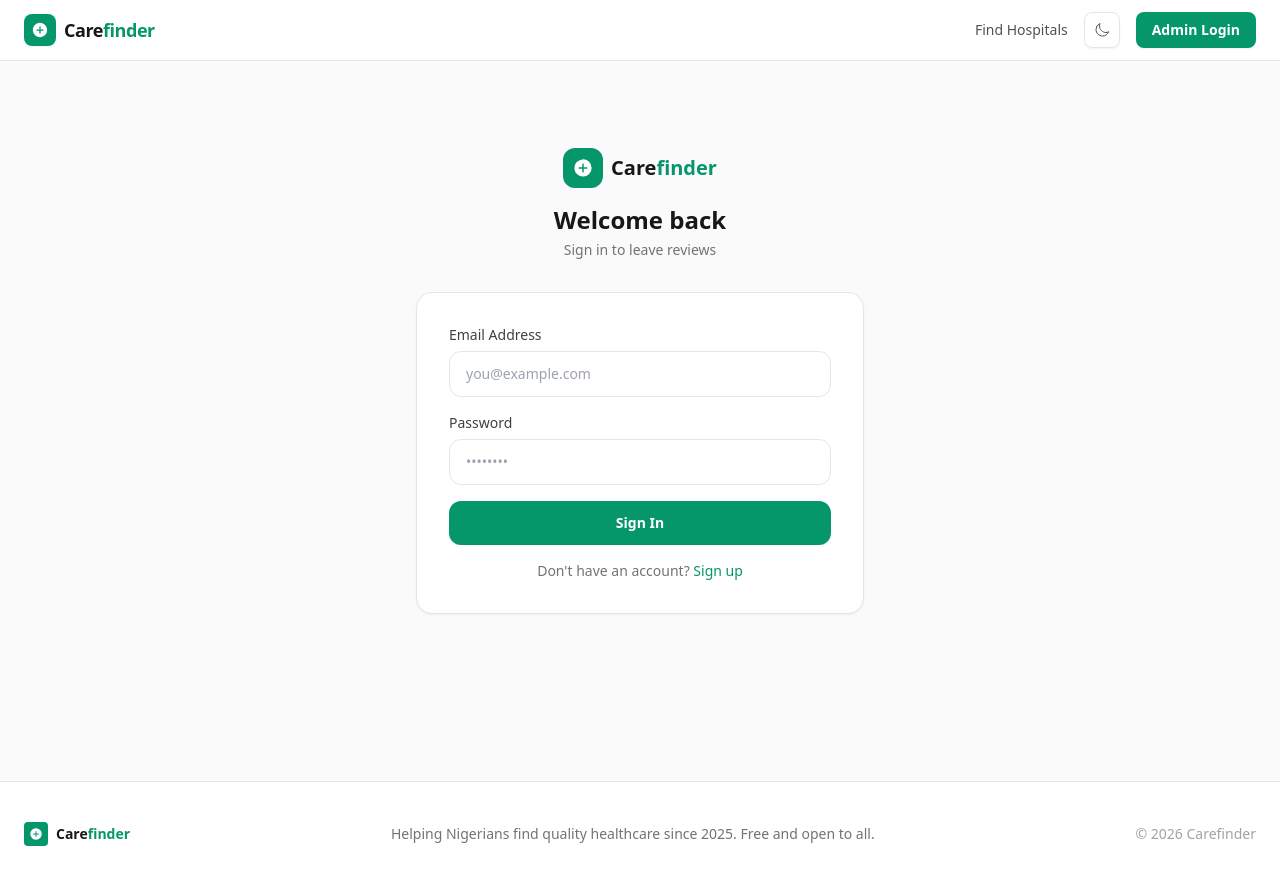
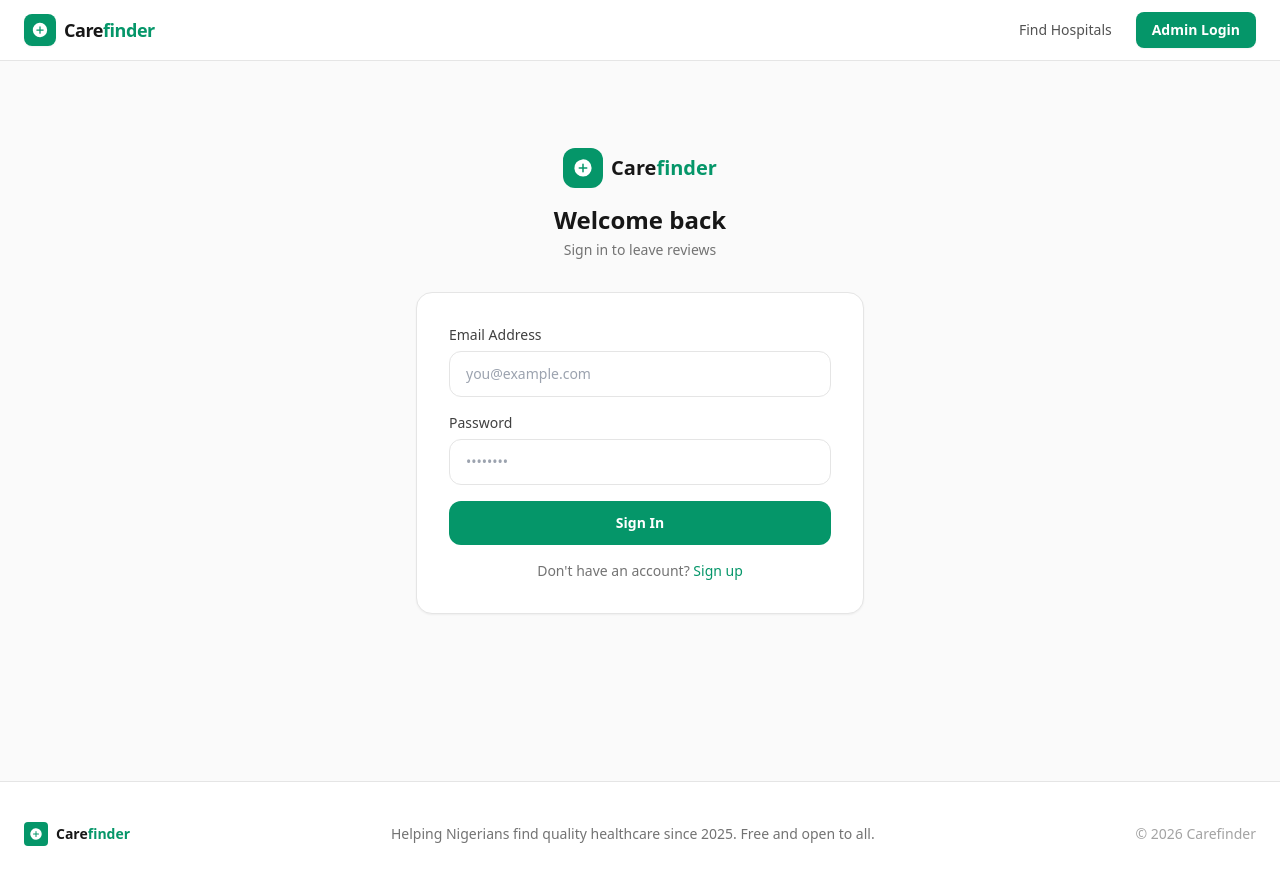
Before and after one commit to Aycrescendo/carefinder, a Next.js app: page /auth/login in a window 1280 px wide. Built offline with nearby package versions, Linux system fonts and the light colour scheme.

Commit message:
feat: complete Carefinder hospital directory

```diff
--- a/package.json
+++ b/package.json
@@ -27,7 +27,6 @@
     "mapbox-gl": "^3.24.0",
     "marked": "^18.0.4",
     "next": "14.2.35",
-    "next-themes": "^0.4.6",
     "papaparse": "^5.5.3",
     "react": "^18",
     "react-dom": "^18",
--- a/src/app/globals.css
+++ b/src/app/globals.css
@@ -9,50 +9,3 @@
 body {
   font-family: var(--font-plus-jakarta), sans-serif;
 }
-
-/* ─── Dark Mode ────────────────────────────────────────────────────────────── */
-
-.dark body {
-  background-color: #0a0a0a;
-  color: #ededed;
-}
-
-.dark .bg-white {
-  background-color: #1a1a1a !important;
-}
-
-.dark .bg-neutral-50 {
-  background-color: #111111 !important;
-}
-
-.dark .bg-neutral-100 {
-  background-color: #1f1f1f !important;
-}
-
-.dark .border-neutral-200 {
-  border-color: #2e2e2e !important;
-}
-
-.dark .text-neutral-900 {
-  color: #ededed !important;
-}
-
-.dark .text-neutral-700 {
-  color: #d4d4d4 !important;
-}
-
-.dark .text-neutral-600 {
-  color: #a3a3a3 !important;
-}
-
-.dark .text-neutral-500 {
-  color: #737373 !important;
-}
-
-.dark .shadow-sm {
-  box-shadow: 0 1px 2px rgba(0, 0, 0, 0.5) !important;
-}
-
-.dark .shadow-md {
-  box-shadow: 0 4px 6px rgba(0, 0, 0, 0.5) !important;
-}
--- a/src/app/layout.tsx
+++ b/src/app/layout.tsx
@@ -1,8 +1,6 @@
 import type { Metadata } from 'next'
 import { Plus_Jakarta_Sans } from 'next/font/google'
 import './globals.css'
-import { ThemeProvider } from '@/components/ui/ThemeProvider'
-import ThemeToggle from '@/components/ui/ThemeToggle'
 
 const plusJakarta = Plus_Jakarta_Sans({
   subsets: ['latin'],
@@ -31,15 +29,9 @@ export const metadata: Metadata = {
 
 export default function RootLayout({ children }: { children: React.ReactNode }) {
   return (
-    <html lang="en" className={plusJakarta.variable} suppressHydrationWarning>
-      <body className="min-h-screen bg-neutral-50 font-sans antialiased dark:bg-neutral-950">
-        <ThemeProvider
-          attribute="class"
-          defaultTheme="system"
-          enableSystem
-          disableTransitionOnChange
-        >
-          <header className="sticky top-0 z-50 border-b border-neutral-200 bg-white/90 backdrop-blur-sm dark:border-neutral-800 dark:bg-neutral-900/90">
+    <html lang="en" className={plusJakarta.variable}>
+      <body className="min-h-screen bg-neutral-50 font-sans antialiased">
+        <header className="sticky top-0 z-50 border-b border-neutral-200 bg-white/90 backdrop-blur-sm">
           <div className="mx-auto flex max-w-7xl items-center justify-between px-4 py-3 sm:px-6">
             {/* Logo */}
             <a href="/" className="group flex items-center gap-2">
@@ -53,20 +45,19 @@ export default function RootLayout({ children }: { children: React.ReactNode })
                   <path d="M11.25 3.375A8.625 8.625 0 1 0 20.625 12 8.625 8.625 0 0 0 11.25 3.375ZM12 7.5a.75.75 0 0 1 .75.75v3h3a.75.75 0 0 1 0 1.5h-3v3a.75.75 0 0 1-1.5 0v-3h-3a.75.75 0 0 1 0-1.5h3v-3A.75.75 0 0 1 12 7.5Z" />
                 </svg>
               </div>
-                <span className="text-lg font-bold tracking-tight text-neutral-900 dark:text-white">
+              <span className="text-lg font-bold tracking-tight text-neutral-900">
                 Care<span className="text-emerald-600">finder</span>
               </span>
             </a>
 
             {/* Nav Links */}
-              <nav className="hidden items-center gap-4 sm:flex">
+            <nav className="hidden items-center gap-6 sm:flex">
               <a
                 href="/search"
-                  className="text-sm font-medium text-neutral-600 transition-colors hover:text-emerald-600 dark:text-neutral-400 dark:hover:text-emerald-400"
+                className="text-sm font-medium text-neutral-600 transition-colors hover:text-emerald-600"
               >
                 Find Hospitals
               </a>
-                <ThemeToggle />
               <a
                 href="/admin/login"
                 className="rounded-lg bg-emerald-600 px-4 py-2 text-sm font-semibold text-white shadow-sm transition-colors hover:bg-emerald-700"
@@ -75,10 +66,8 @@ export default function RootLayout({ children }: { children: React.ReactNode })
               </a>
             </nav>
 
-              {/* Mobile */}
-              <div className="flex items-center gap-2 sm:hidden">
-                <ThemeToggle />
-                <button className="flex items-center gap-1 rounded-lg p-2 text-neutral-600 hover:bg-neutral-100 dark:text-neutral-400 dark:hover:bg-neutral-800">
+            {/* Mobile menu button */}
+            <button className="flex items-center gap-1 rounded-lg p-2 text-neutral-600 hover:bg-neutral-100 sm:hidden">
               <svg
                 xmlns="http://www.w3.org/2000/svg"
                 fill="none"
@@ -95,12 +84,11 @@ export default function RootLayout({ children }: { children: React.ReactNode })
               </svg>
             </button>
           </div>
-            </div>
         </header>
 
         <main className="mx-auto max-w-7xl px-4 sm:px-6">{children}</main>
 
-          <footer className="mt-20 border-t border-neutral-200 bg-white dark:border-neutral-800 dark:bg-neutral-900">
+        <footer className="mt-20 border-t border-neutral-200 bg-white">
           <div className="mx-auto max-w-7xl px-4 py-10 sm:px-6">
             <div className="flex flex-col items-center justify-between gap-4 sm:flex-row">
               <div className="flex items-center gap-2">
@@ -114,7 +102,7 @@ export default function RootLayout({ children }: { children: React.ReactNode })
                     <path d="M11.25 3.375A8.625 8.625 0 1 0 20.625 12 8.625 8.625 0 0 0 11.25 3.375ZM12 7.5a.75.75 0 0 1 .75.75v3h3a.75.75 0 0 1 0 1.5h-3v3a.75.75 0 0 1-1.5 0v-3h-3a.75.75 0 0 1 0-1.5h3v-3A.75.75 0 0 1 12 7.5Z" />
                   </svg>
                 </div>
-                  <span className="text-sm font-semibold text-neutral-900 dark:text-white">
+                <span className="text-sm font-semibold text-neutral-900">
                   Care<span className="text-emerald-600">finder</span>
                 </span>
               </div>
@@ -125,7 +113,6 @@ export default function RootLayout({ children }: { children: React.ReactNode })
             </div>
           </div>
         </footer>
-        </ThemeProvider>
       </body>
     </html>
   )
--- a/src/components/ui/ThemeProvider.tsx
+++ /dev/null
@@ -1,8 +0,0 @@
-'use client'
-
-import { ThemeProvider as NextThemesProvider } from 'next-themes'
-import type { ThemeProviderProps } from 'next-themes'
-
-export function ThemeProvider({ children, ...props }: ThemeProviderProps) {
-  return <NextThemesProvider {...props}>{children}</NextThemesProvider>
-}
--- a/src/components/ui/ThemeToggle.tsx
+++ /dev/null
@@ -1,61 +0,0 @@
-'use client'
-
-import { useTheme } from 'next-themes'
-import { useEffect, useState } from 'react'
-
-export default function ThemeToggle() {
-  const { theme, setTheme } = useTheme()
-  const [mounted, setMounted] = useState(false)
-
-  // Avoid hydration mismatch
-  useEffect(() => setMounted(true), [])
-
-  if (!mounted) {
-    return (
-      <div className="h-9 w-9 rounded-lg border border-neutral-200 bg-neutral-100 dark:border-neutral-700 dark:bg-neutral-800" />
-    )
-  }
-
-  return (
-    <button
-      onClick={() => setTheme(theme === 'dark' ? 'light' : 'dark')}
-      className="flex h-9 w-9 items-center justify-center rounded-lg border border-neutral-200 bg-white text-neutral-600 shadow-sm transition-colors hover:bg-neutral-50 hover:text-neutral-900 dark:border-neutral-700 dark:bg-neutral-800 dark:text-neutral-400 dark:hover:bg-neutral-700 dark:hover:text-neutral-100"
-      aria-label="Toggle theme"
-      title={theme === 'dark' ? 'Switch to light mode' : 'Switch to dark mode'}
-    >
-      {theme === 'dark' ? (
-        // Sun icon for light mode
-        <svg
-          xmlns="http://www.w3.org/2000/svg"
-          fill="none"
-          viewBox="0 0 24 24"
-          strokeWidth={1.5}
-          stroke="currentColor"
-          className="h-4 w-4"
-        >
-          <path
-            strokeLinecap="round"
-            strokeLinejoin="round"
-            d="M12 3v2.25m6.364.386-1.591 1.591M21 12h-2.25m-.386 6.364-1.591-1.591M12 18.75V21m-4.773-4.227-1.591 1.591M5.25 12H3m4.227-4.773L5.636 5.636M15.75 12a3.75 3.75 0 1 1-7.5 0 3.75 3.75 0 0 1 7.5 0Z"
-          />
-        </svg>
-      ) : (
-        // Moon icon for dark mode
-        <svg
-          xmlns="http://www.w3.org/2000/svg"
-          fill="none"
-          viewBox="0 0 24 24"
-          strokeWidth={1.5}
-          stroke="currentColor"
-          className="h-4 w-4"
-        >
-          <path
-            strokeLinecap="round"
-            strokeLinejoin="round"
-            d="M21.752 15.002A9.72 9.72 0 0 1 18 15.75c-5.385 0-9.75-4.365-9.75-9.75 0-1.33.266-2.597.748-3.752A9.753 9.753 0 0 0 3 11.25C3 16.635 7.365 21 12.75 21a9.753 9.753 0 0 0 9.002-5.998Z"
-          />
-        </svg>
-      )}
-    </button>
-  )
-}
--- a/tailwind.config.ts
+++ b/tailwind.config.ts
@@ -1,7 +1,6 @@
 import type { Config } from 'tailwindcss'
 
 const config: Config = {
-  darkMode: 'class',
   content: [
     './src/pages/**/*.{js,ts,jsx,tsx,mdx}',
     './src/components/**/*.{js,ts,jsx,tsx,mdx}',
```
Also changed, not shown: 1 other file (tests, documents, lock files or other folders). Lines whose indentation alone changed are shown as unchanged.
